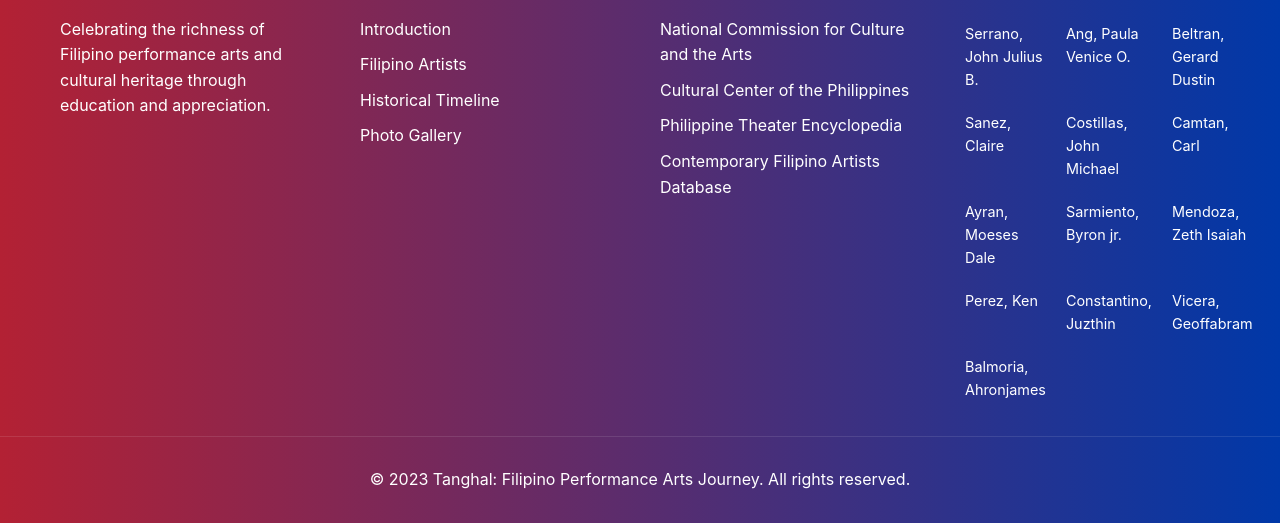
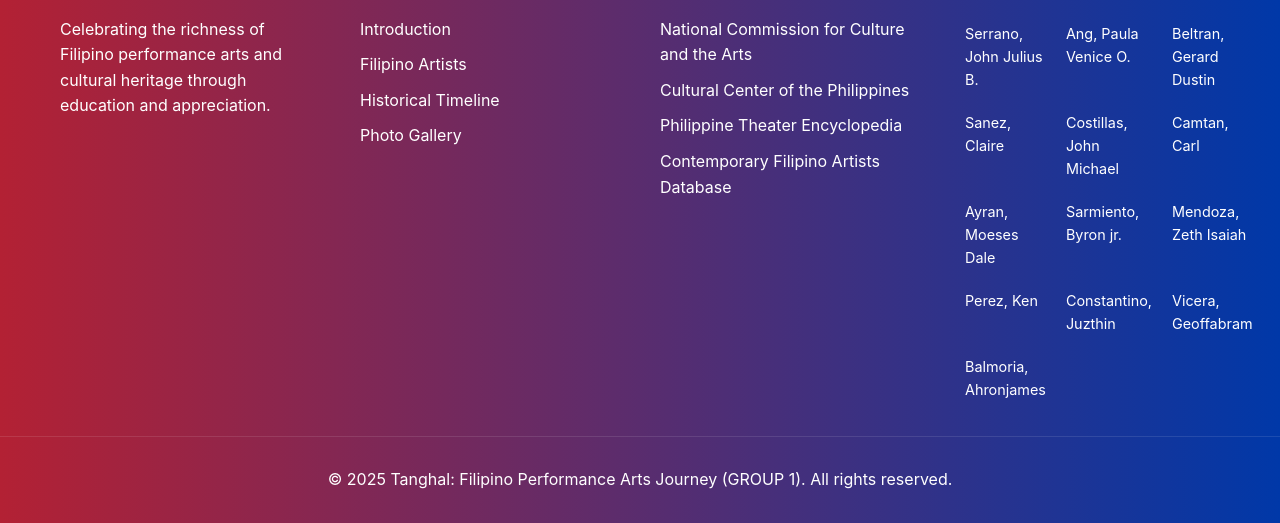
Before and after one commit to johnJuliusSerrano/GNED01_finals, a plain HTML site: page index.html in a window 1280 px wide. Shown: the part 9691-10214 px from the top of the page. Drawn offline with Linux system fonts and the light colour scheme.

Commit message:
Update index.html

```diff
--- a/index.html
+++ b/index.html
@@ -1163,7 +1163,7 @@
         </div>
 
         <div class="copyright">
-            <p>&copy; 2023 Tanghal: Filipino Performance Arts Journey. All rights reserved.</p>
+            <p>&copy; 2025 Tanghal: Filipino Performance Arts Journey (GROUP 1). All rights reserved.</p>
         </div>
     </footer>
 
```
